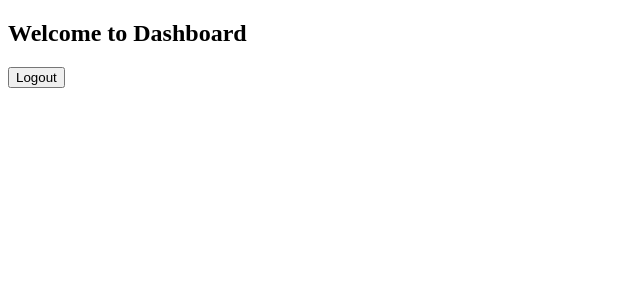
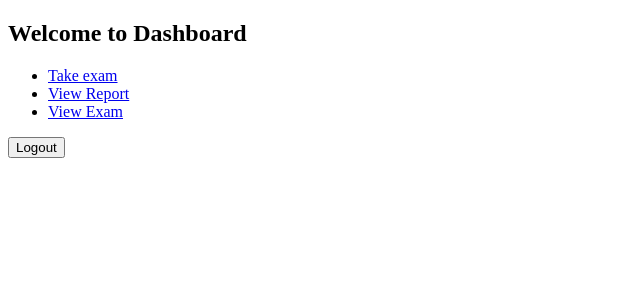
Before and after one commit to aashishChakradhar/quizApp, a React (Create React App) app in the folder frontend/: page /dashboard in a window 1280 px wide. Shown: the top 300 px of the page, without its empty margins (0-640 px from the left). Built offline with nearby package versions, Linux system fonts and the light colour scheme; no server answers; sample sign-in values are in the browser's storage.

Commit message:
updating dashboard

```diff
--- a/frontend/src/pages/Dashboard.jsx
+++ b/frontend/src/pages/Dashboard.jsx
@@ -1,12 +1,23 @@
-
 import React from 'react';
 import { logout } from '../services/authService';
+import {useNavigate,Link} from 'react-router-dom';
+
 
 export default function Dashboard() {
+  const navigate = useNavigate();
+  function handleLogout(){
+    logout();
+    navigate('/login')
+  }
   return (
-    <div>
+    <div id='dashboard-container'>
       <h2>Welcome to Dashboard</h2>
-      <button onClick={logout}>Logout</button>
+      <ul>
+        <li><Link to="/test">Take exam</Link></li>
+        <li><Link to="/category">View Report</Link></li>
+        <li><Link to="/category">View Exam</Link></li>
+      </ul>
+      <button onClick={handleLogout}>Logout</button>
     </div>
   );
 }
```
